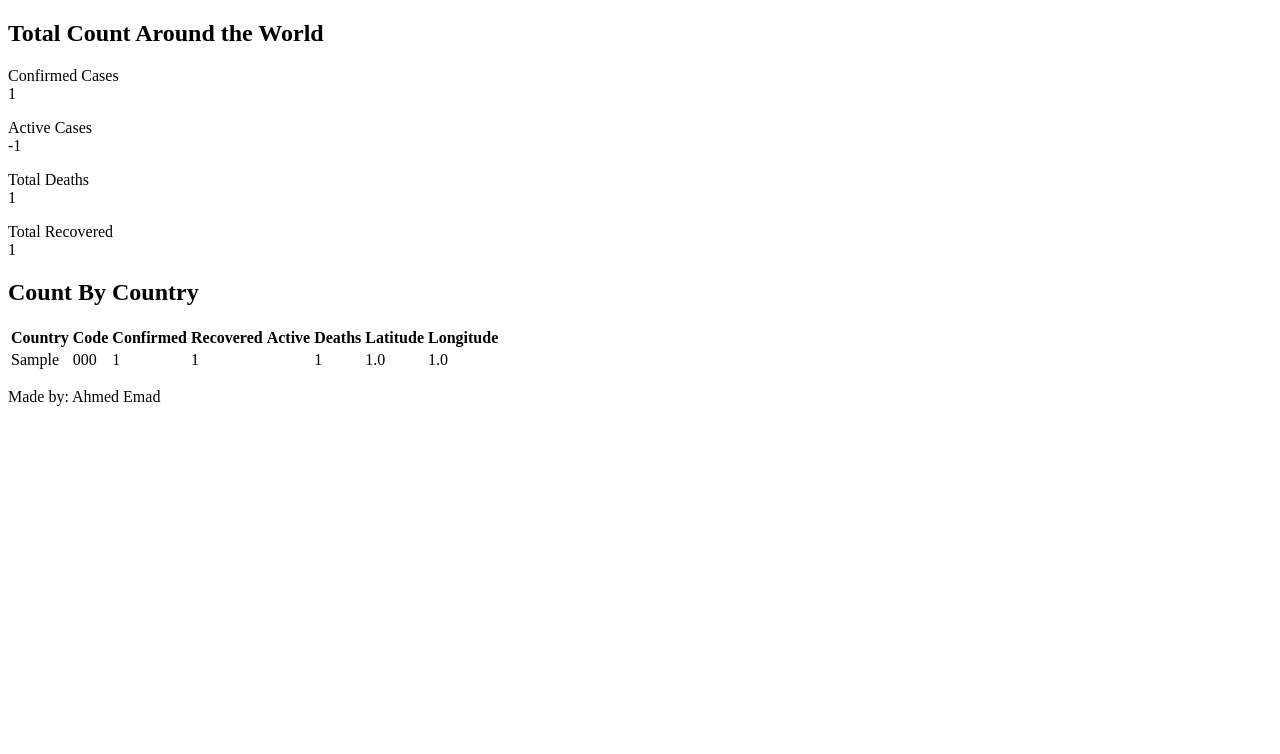
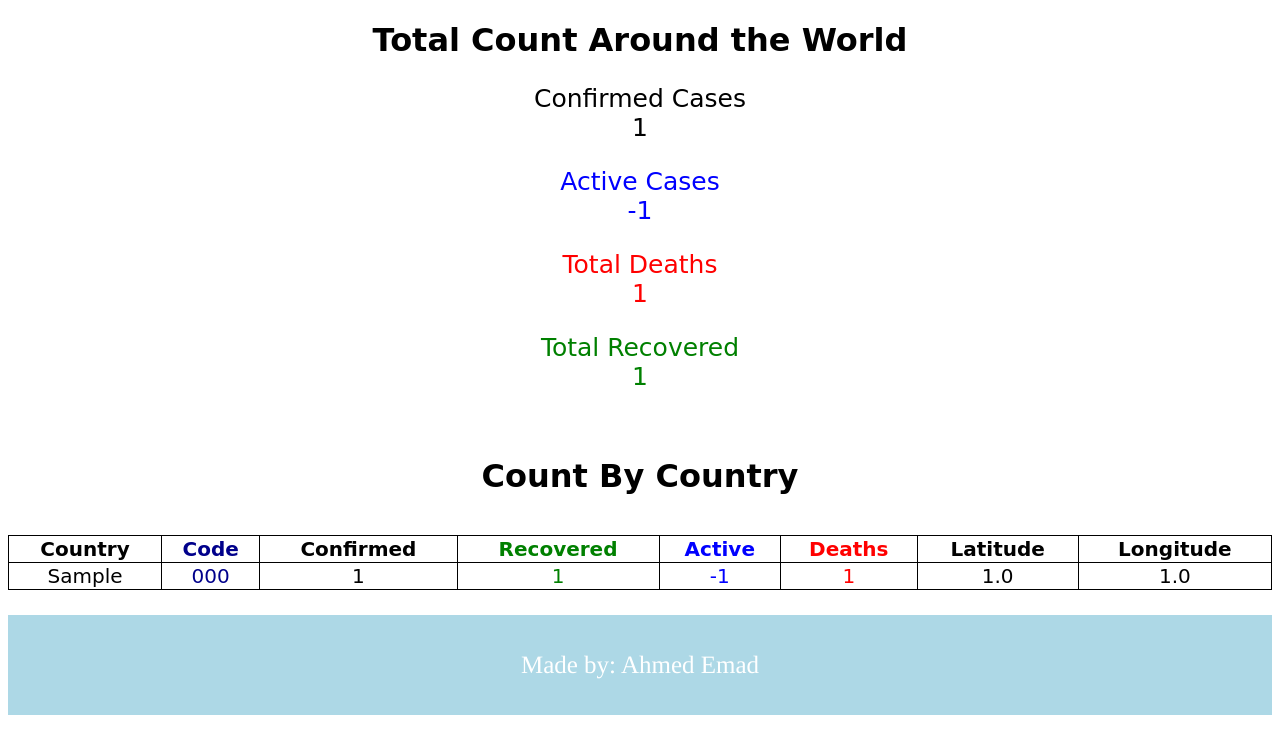
Before and after one commit to ahmed-alllam/COVID-19-Count, a Django app: page / in a window 1280 px wide. Shown: the top 754 px of the page. Run offline with Django 3.2, Linux system fonts and the light colour scheme; tables that the repository leaves empty hold one stand-in row (values such as "Sample post").

Commit message:
added styling -- bug fixes

```diff
--- a/COVID19/settings.py
+++ b/COVID19/settings.py
@@ -120,3 +120,4 @@ USE_TZ = True
 # https://docs.djangoproject.com/en/3.0/howto/static-files/
 
 STATIC_URL = '/static/'
+STATICFILES_DIRS = (os.path.join(BASE_DIR, "static"),)
--- a/COVID19/urls.py
+++ b/COVID19/urls.py
@@ -1,3 +1,5 @@
+from django.conf import settings
+from django.conf.urls.static import static
 from django.contrib import admin
 from django.urls import path
 
@@ -6,4 +8,4 @@ from stats.views import get_view
 urlpatterns = [
     path('admin/', admin.site.urls),
     path('', get_view)
-]
+] + static(settings.STATIC_URL, document_root=settings.STATIC_ROOT)
--- a/core/models.py
+++ b/core/models.py
@@ -14,3 +14,8 @@ class LocationModel(models.Model):
 
     class Meta:
         ordering = ('-confirmed',)
+
+    @property
+    def active(self):
+        """calculates active cases"""
+        return self.confirmed - (self.recovered + self.deaths)
--- /dev/null
+++ b/static/style.css
@@ -0,0 +1,40 @@
+body {
+    text-align: center;
+    font-family: cursive;
+}
+
+p {
+    font-size: 25px;
+}
+
+table {
+    border-collapse: collapse;
+    width: 100%;
+    font-size: 20px;
+}
+
+table, th, td {
+    border-spacing: 5px;
+    border: 1px solid black;
+}
+
+.death {
+    color: red;
+}
+
+.recovered {
+    color: green;
+}
+
+.active {
+    color: blue;
+}
+
+footer {
+    font-family: Times;
+    height: 100px;
+    line-height: 100px;
+    background-color: lightblue;
+    color: white;
+    text-align: center;
+}
--- a/stats/templates/index.html
+++ b/stats/templates/index.html
@@ -3,47 +3,50 @@
   <head>
     <meta charset="utf-8">
     <title>COVID-19 Statistics and Count</title>
+    <link rel="stylesheet" href="static/style.css">
   </head>
   <body>
-    <h2>Total Count Around the World</h2>
-
+    <h1>Total Count Around the World</h1>
     <p>
        Confirmed Cases <br>
        {{ confirmed }}
     </p>
-    <p>
+    <p class="active">
        Active Cases <br>
        {{ active }}
     </p>
-    <p>
+    <p class="death">
        Total Deaths <br>
        {{ deaths }}
     </p>
-    <p>
+    <p class="recovered">
        Total Recovered <br>
        {{ recovered }}
     </p>
 
-    <h2>Count By Country</h2>
+    <br>
+
+    <h1>Count By Country</h1>
+    <br>
     <table>
       <tr>
           <th>Country</th>
-          <th>Code</th>
+          <th style="color: darkblue;">Code</th>
           <th>Confirmed</th>
-          <th>Recovered</th>
-          <th>Active</th>
-          <th>Deaths</th>
+          <th class="recovered">Recovered</th>
+          <th class="active">Active</th>
+          <th class="death">Deaths</th>
           <th>Latitude</th>
           <th>Longitude</th>
       </tr>
       {% for location in locations %}
         <tr>
           <td> {{location.country}} </td>
-          <td> {{location.country_code}} </td>
+          <td style="color: darkblue;"> {{location.country_code}} </td>
           <td> {{location.confirmed}} </td>
-          <td> {{location.recovered}} </td>
-          <td> {{location.active}} </td>
-          <td> {{location.deaths}} </td>
+          <td class="recovered"> {{location.recovered}} </td>
+          <td class="active"> {{location.active}} </td>
+          <td class="death"> {{location.deaths}} </td>
           <td> {{location.latitude}} </td>
           <td> {{location.longitude}} </td>
         </tr>
```
Also changed, not shown: core/migrations/0002_auto_20200319_1551.py (added).
